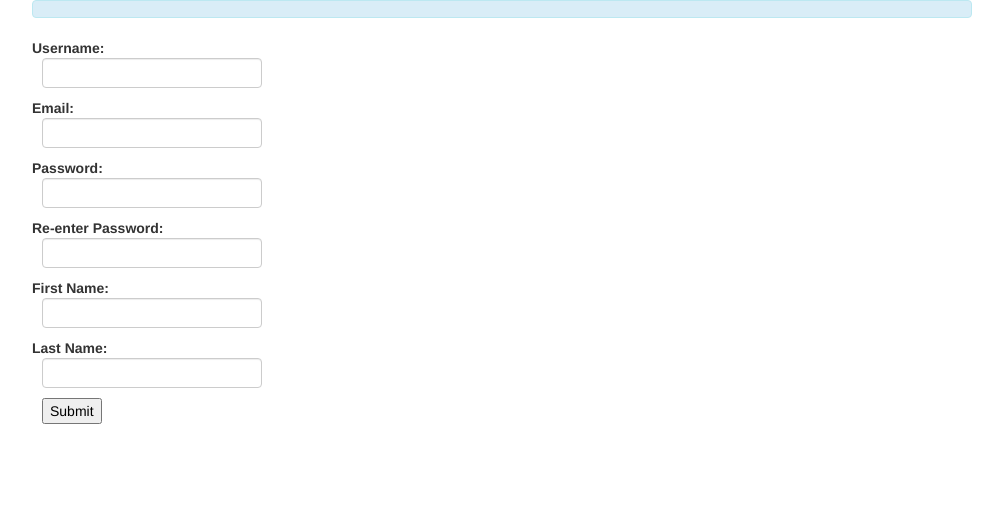
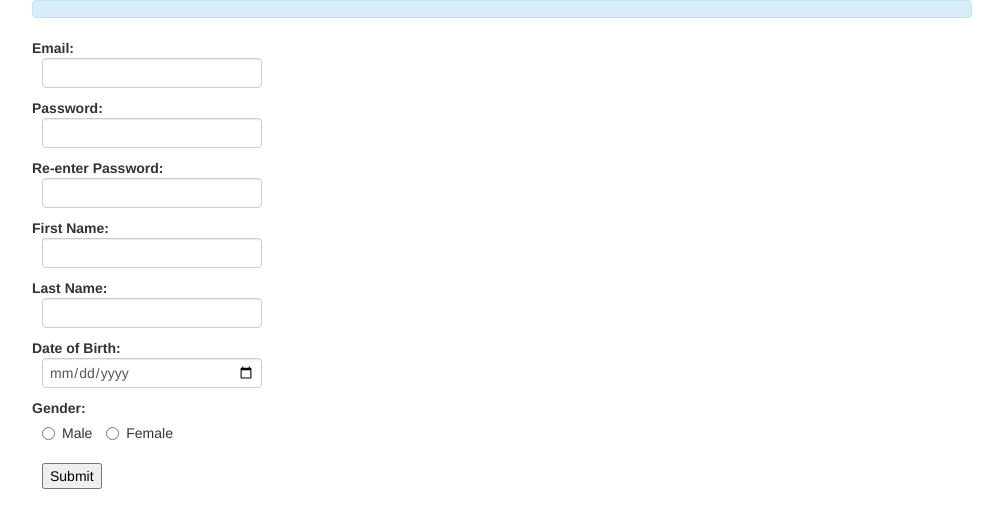
Before and after one commit to drewmalin/trx, a Flask app: page /newuser in a window 1280 px wide. Shown: the part 60-588 px from the top of the page, without its empty margins (138-1141 px from the left). Run offline with Flask 2, Linux system fonts and the light colour scheme; parts of the project's set-up code (start-up, migrations or seed data) failed here and were passed over; some libraries are stand-ins or nearby versions.

Commit message:
Reworked user registration and login to be email based rather than username based

```diff
--- a/runserver.py
+++ b/runserver.py
@@ -1,3 +1,4 @@
+#! /usr/bin/env python
 from trx import app
 
 if __name__ == '__main__':
--- a/trx/templates/base.html
+++ b/trx/templates/base.html
@@ -34,7 +34,7 @@
 					<div class="row-fluid">
 						{% if current_user.is_authenticated() %}
 						<div class="span11">
-							<h4>Current user: {{current_user.username}}</h4>
+							<h4>Current user: {{current_user.displayName()}}</h4>
 						</div>
 						<div class="span1">
 							<h4>
--- a/trx/templates/newUser.html
+++ b/trx/templates/newUser.html
@@ -1,9 +1,12 @@
 {% extends "base.html" %}
 {% block body %}
+    <script>
+        $(function () {
+            $( "#datepicker" ).datepicker();
+        });
+    </script>
 	<form action="{{ url_for('new_user') }}" method=post>
 			<dl>
-				<dt>Username:
-				<dd><input type=text name=username /><br>
 				<dt>Email:
 				<dd><input type=text name=email /><br>
 				<dt>Password:
@@ -14,6 +17,16 @@
 				<dd><input type=text name=fname /><br>
 				<dt>Last Name:
 				<dd><input type=text name=lname /><br>
+				<dt>Date of Birth:
+				<dd><input type=date name=dob /><br>
+				<dt>Gender:
+				<dd><label class="radio inline">
+				        <input type=radio  name=genderRadios id=male value=male /> Male
+				    </label>
+				    <label class="radio inline">
+				        <input type=radio name=genderRadios id= male value=female /> Female
+				    </label><br />
+				<br />
 				<dd><input type=submit value=Submit />
 			</dl>
 	</form>
--- a/trx/templates/user.html
+++ b/trx/templates/user.html
@@ -71,8 +71,8 @@
 	{% else %}
 		<h2>Login</h2>
 		<form action="{{url_for('index')}}" method="post">
-			<dt>Username:
-	    	<dd><input type=text name=username /><br>
+			<dt>Email:
+	    	<dd><input type=text name=email /><br>
 	    	<dt>Password:
             <dd><input type=password name=password /><br>
 	      	<dd><input type=submit value=Go />
--- a/trx/templates/workout.html
+++ b/trx/templates/workout.html
@@ -5,7 +5,7 @@
             $( "#datepicker" ).datepicker();
         });
     </script>
-    <h4>New workout for {{current_user.username}}</h4>
+    <h4>New workout for {{current_user.displayName()}}</h4>
     <form action="{{ url_for('workout') }}" method=post>
             <dl>
                 <dt>Exercise *:
--- a/trx/views.py
+++ b/trx/views.py
@@ -24,20 +24,20 @@ class Index(flask.views.MethodView):
             return flask.redirect(flask.url_for('index'))
 
         # Ensure username and password are provided
-        if flask.request.form['username'] == "":
-            flask.flash("Username is required!")
+        if flask.request.form['email'] == "":
+            flask.flash("Email address is required!")
             return flask.redirect(flask.url_for('index'))
         elif flask.request.form['password'] == "":
             flask.flash("Password is required!")
             return flask.redirect(flask.url_for('index'))
 
-        username = flask.request.form['username']
+        email = flask.request.form['email']
         password = flask.request.form['password']
-        user = User.query.filter_by(username=username).first()
+        user = User.query.filter_by(email=email).first()
 
         # Query user table
         if not user or not user.check_password(password):
-            flask.flash("Username or password is incorrect!")
+            flask.flash("Email address or password is incorrect!")
             return flask.redirect(flask.url_for('index'))
         else:
             login_user(user)
@@ -57,10 +57,7 @@ class NewUser(flask.views.MethodView):
         # Ensure username and password are provided, that
         # the username is available, and that the passwords
         # match
-        if flask.request.form['username'] == "":
-            flask.flash("Username is required!")
-            return flask.redirect(flask.url_for('new_user'))
-        elif flask.request.form['email'] == "":
+        if flask.request.form['email'] == "":
             flask.flash("Email is required!")
             return flask.redirect(flask.url_for('new_user'))
         elif flask.request.form['password1'] == "" or flask.request.form['password2'] == "":
@@ -72,20 +69,23 @@ class NewUser(flask.views.MethodView):
         elif flask.request.form['fname'] == "":
             flask.flash("First Name is required!")
             return flask.redirect(flask.url_for('new_user'))
-        elif User.query.filter_by(username=flask.request.form['username']).first() != None:
-            flask.flash("Username already in use!")
-            return flask.redirect(flask.url_for('new_user'))
         elif User.query.filter_by(email=flask.request.form['email']).first() != None:
             flask.flash("There is already an account for that email!")
             return flask.redirect(flask.url_for('new_user'))
 
         # Username/password is valid, persist new user
-        username = flask.request.form['username']
         email = flask.request.form['email']
         password = flask.request.form['password1']
         fname = flask.request.form['fname']
         lname = flask.request.form['lname']
-        user = User(username, email, password, fname, lname)
+        dobstring = flask.request.form['dob']
+        #HARDCODED, I DUNNO HOW TO DO THIS
+        selected_gender = 'male'
+        user = User(email, password)
+        user.fname = fname
+        user.lname = lname
+        user.dob = datetime.strptime(dobstring, '%Y-%m-%d').date()
+        user.gender = GENDERS[selected_gender.upper()]
 
         db.session.add(user)
         db.session.commit()
```
Also changed, not shown: dbutils.py (+11 -6 lines), trx/models.py (+10 -6 lines).
